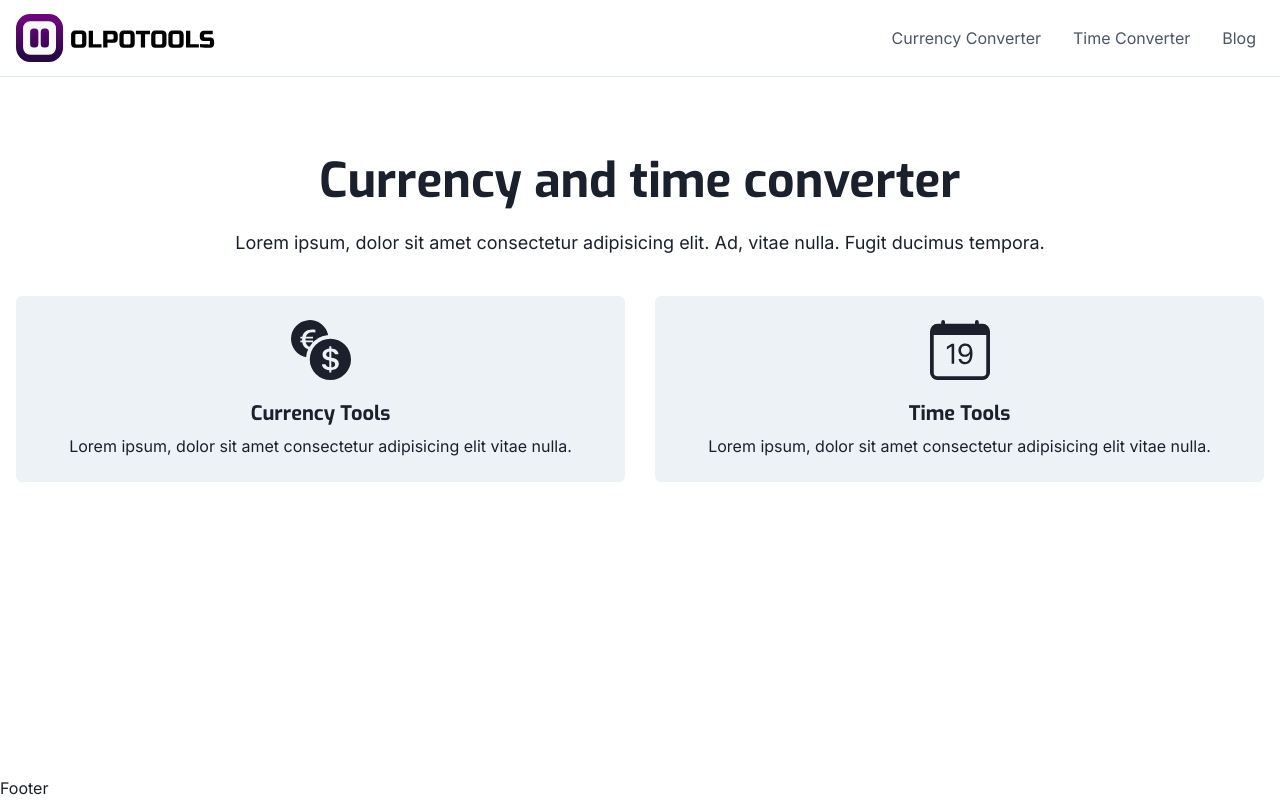
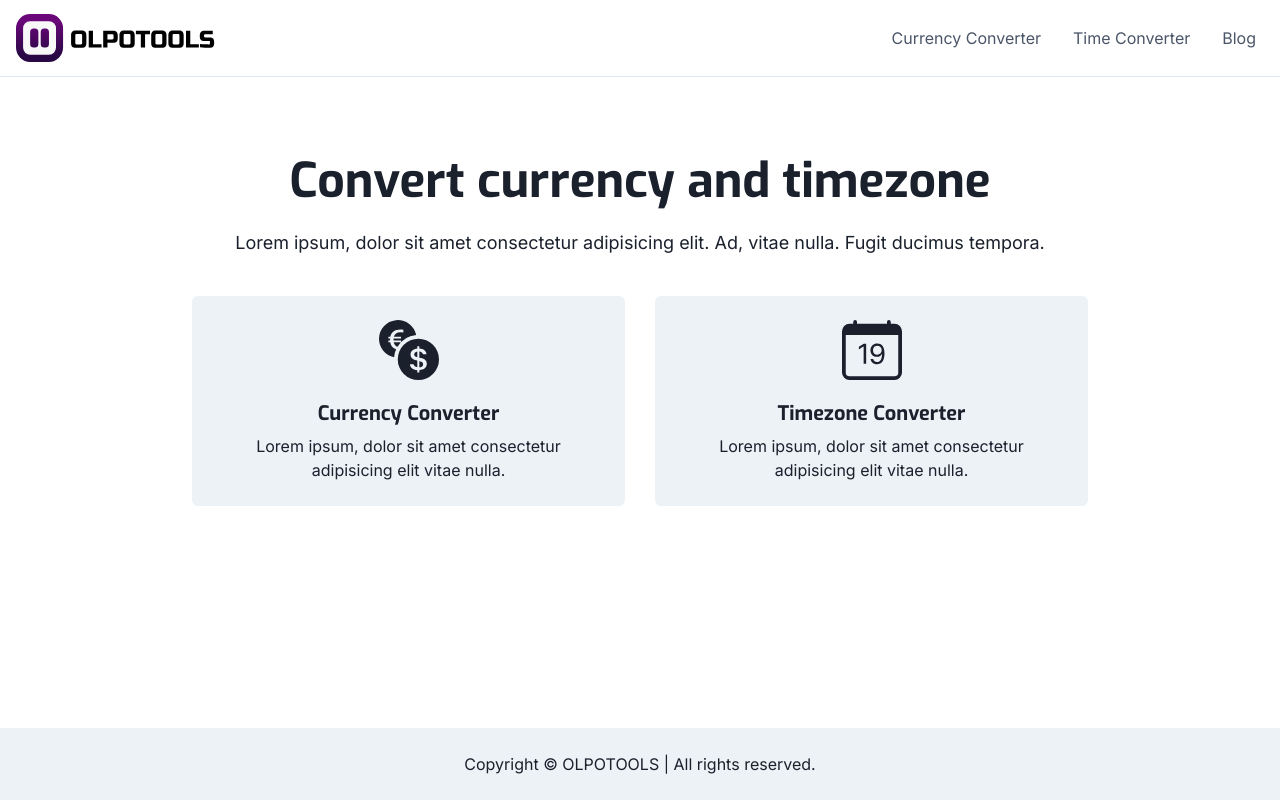
Before and after one commit to shamssujon/olpotools-client, a React (Vite) app: page / in a window 1280 px wide. Built offline with nearby package versions, Linux system fonts and the light colour scheme.

Commit message:
Basic Footer

```diff
--- a/src/components/sections/Footer/Footer.tsx
+++ b/src/components/sections/Footer/Footer.tsx
@@ -1,11 +1,16 @@
-import React from 'react';
+import { Box, Container, Text } from "@chakra-ui/react";
+import React from "react";
 
 const Footer = () => {
-    return (
-        <div>
-            Footer
-        </div>
-    );
+	return (
+		<Box py={{ base: "6"}} bg="gray.100">
+			<Container maxW="container.xl">
+				<Text textAlign="center">
+					Copyright &copy; OLPOTOOLS | All rights reserved.
+				</Text>
+			</Container>
+		</Box>
+	);
 };
 
 export default Footer;
--- a/src/components/sections/Hero/Hero.tsx
+++ b/src/components/sections/Hero/Hero.tsx
@@ -19,19 +19,19 @@ import { BsCurrencyExchange, BsCalendarDate } from "react-icons/bs";
 const Hero = () => {
 	return (
 		// <Box pt="20" pb="80" bgGradient="linear(to-b, #6A067A, #2A0845)">
-		<Box py="20">
+		<Box py={{ base: "12", md: "20" }}>
 			<Container maxW="container.xl">
-				<Box>
+				<Box maxW="4xl" mx="auto">
 					<Box textAlign="center">
 						<Heading as="h1" size="2xl">
-							Currency and time converter
+							Convert currency and timezone
 						</Heading>
 						<Text fontSize="lg" mt="6">
 							Lorem ipsum, dolor sit amet consectetur adipisicing elit. Ad, vitae nulla. Fugit ducimus
 							tempora.
 						</Text>
 					</Box>
-					<SimpleGrid columns={[1, 2]} spacing="30px" mt="10">
+					<SimpleGrid columns={{ base: 1, md: 2 }} spacing="30px" mt="10">
 						<LinkBox
 							textAlign="center"
 							bg="gray.100"
@@ -43,7 +43,7 @@ const Hero = () => {
 								<Icon as={BsCurrencyExchange} fontSize="6xl" mb="4" />
 								<Heading as="h5" size="md" mb="2">
 									<LinkOverlay as={Link} to="/currency">
-										Currency Tools
+										Currency Converter
 									</LinkOverlay>
 								</Heading>
 								<Text>Lorem ipsum, dolor sit amet consectetur adipisicing elit vitae nulla.</Text>
@@ -60,7 +60,7 @@ const Hero = () => {
 								<Icon as={BsCalendarDate} fontSize="6xl" mb="4" />
 								<Heading as="h5" size="md" mb="2">
 									<LinkOverlay as={Link} to="/time">
-										Time Tools
+										Timezone Converter
 									</LinkOverlay>
 								</Heading>
 								<Text>Lorem ipsum, dolor sit amet consectetur adipisicing elit vitae nulla.</Text>
```
